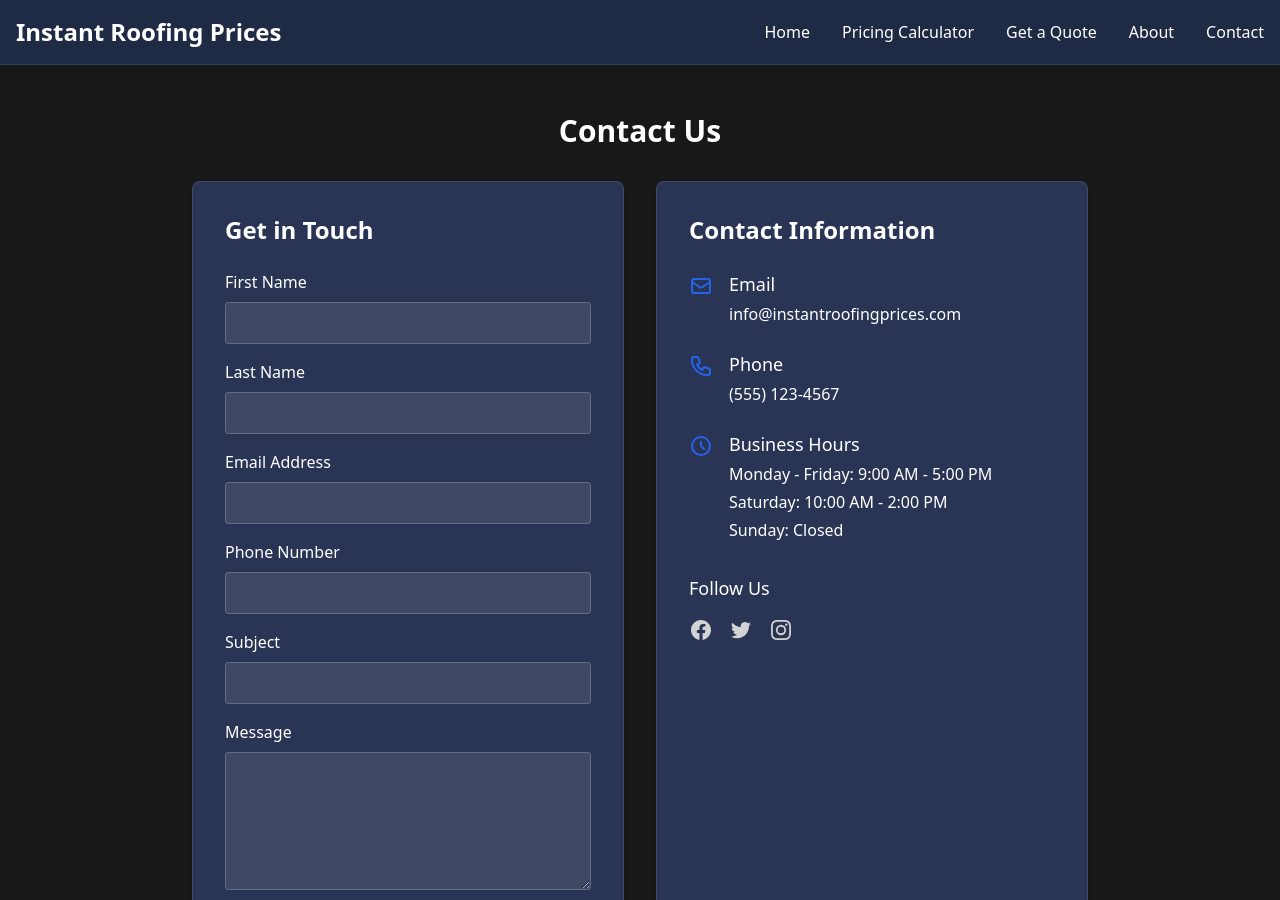
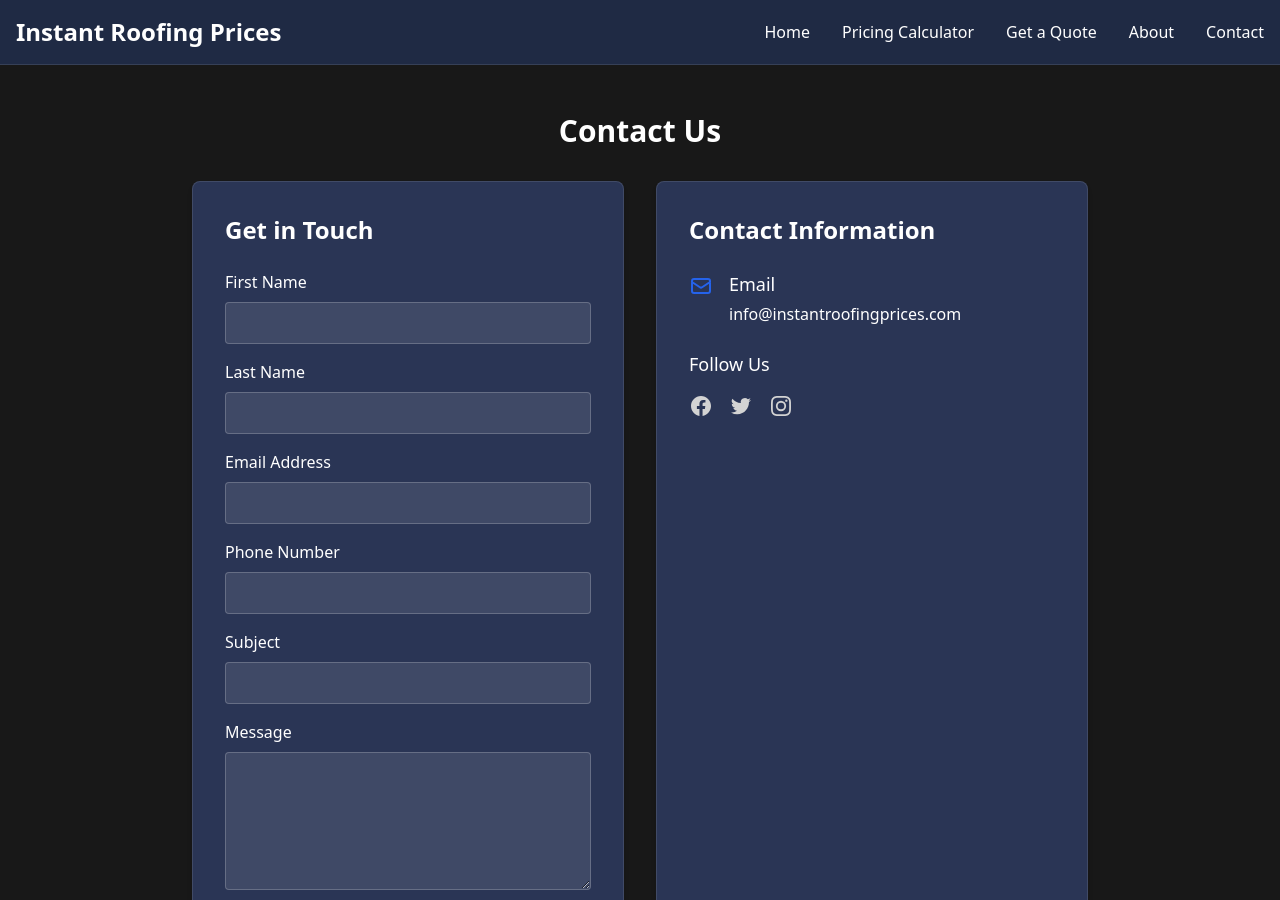
Before and after one commit to tim-amredev/roofing-lead-site, a Jekyll site: the page built from contact.html, in a window 1280 px wide and 900 px high. Built offline with Jekyll 4.4.1, drawn with Linux system fonts in a browser that asks for light colours.

Commit message:
Update contact.html

```diff
--- a/contact.html
+++ b/contact.html
@@ -71,33 +71,6 @@ js: contact leadperfection-integration
               </div>
             </div>
 
-            <div class="flex items-start">
-              <div class="flex-shrink-0 mt-1">
-                <svg xmlns="http://www.w3.org/2000/svg" class="h-6 w-6 text-blue-600" fill="none" viewBox="0 0 24 24" stroke="currentColor">
-                  <path stroke-linecap="round" stroke-linejoin="round" stroke-width="2" d="M3 5a2 2 0 012-2h3.28a1 1 0 01.948.684l1.498 4.493a1 1 0 01-.502 1.21l-2.257 1.13a11.042 11.042 0 005.516 5.516l1.13-2.257a1 1 0 011.21-.502l4.493 1.498a1 1 0 01.684.949V19a2 2 0 01-2 2h-1C9.716 21 3 14.284 3 6V5z" />
-                </svg>
-              </div>
-              <div class="ml-4">
-                <h3 class="text-lg font-medium text-gray-900">Phone</h3>
-                <p class="mt-1 text-gray-600">(555) 123-4567</p>
-              </div>
-            </div>
-
-            <div class="flex items-start">
-              <div class="flex-shrink-0 mt-1">
-                <svg xmlns="http://www.w3.org/2000/svg" class="h-6 w-6 text-blue-600" fill="none" viewBox="0 0 24 24" stroke="currentColor">
-                  <path stroke-linecap="round" stroke-linejoin="round" stroke-width="2" d="M12 8v4l3 3m6-3a9 9 0 11-18 0 9 9 0 0118 0z" />
-                </svg>
-              </div>
-              <div class="ml-4">
-                <h3 class="text-lg font-medium text-gray-900">Business Hours</h3>
-                <p class="mt-1 text-gray-600">Monday - Friday: 9:00 AM - 5:00 PM</p>
-                <p class="mt-1 text-gray-600">Saturday: 10:00 AM - 2:00 PM</p>
-                <p class="mt-1 text-gray-600">Sunday: Closed</p>
-              </div>
-            </div>
-          </div>
-
           <div class="mt-8">
             <h3 class="text-lg font-medium text-gray-900 mb-4">Follow Us</h3>
             <div class="flex space-x-4">
```
